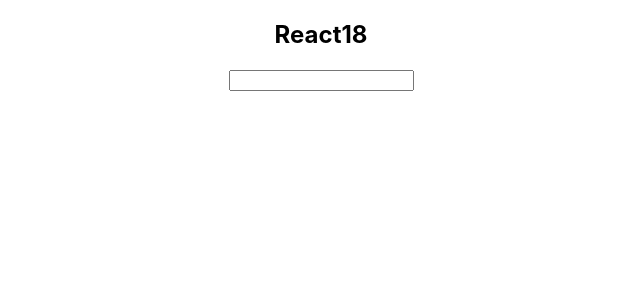
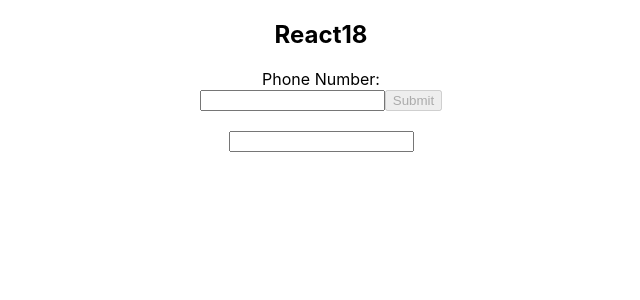
Before and after one commit to skgml0/react18-practice, a React (Create React App) app: page / in a window 1280 px wide. Shown: the top 300 px of the page, without its empty margins (319-959 px from the left). Built offline with nearby package versions, Linux system fonts and the light colour scheme; the HTML template or start-up script is replaced by a standard one.

Commit message:
Form-validation, control

```diff
--- a/src/App.js
+++ b/src/App.js
@@ -4,8 +4,11 @@
 
 
 function App() {
+
     const [isPending, startTransition] = useTransition();
     const [boxCount, setBoxCount] = useState();
+    const [phoneNumber, setPhoneNumber] = useState();
+    const [message, setMessage] = useState();
 
     const handleUpdate = ({target}) => {
         // setBoxCount(target.value.length);
@@ -13,10 +16,39 @@
             setBoxCount(target.value.length);
         });
     };
+    const handleSubmit = (event) => {
+      event.preventDefault();
+      alert(phoneNumber);
+    }
+
+    const handleChange = (event)=> {
+      // set 과 시점차이가 존재한다.
+      if (event.target.value.startsWith(0)) {
+        setMessage('good');
+        setPhoneNumber(event.target.value);
+      }else if (event.target.value.length ===0){
+        setPhoneNumber("");
+        setMessage("");
+      }
+      else{
+        setPhoneNumber('');
+        setMessage('bad');
+      }
+
+    }
   return (
     <div className="App">
       <h2>React18</h2>
-      <input type="text" onChange={handleUpdate} />
+      <form onSubmit={handleSubmit}>
+        <label htmlFor="phone">Phone Number:</label>
+        <br />
+        <input id="phone" onChange={handleChange} name="phone" value={phoneNumber}/>
+        <button type="submit" disabled={ phoneNumber?.length ===0 || message !== "good"}>Submit</button>
+      </form>
+      <h3>{message}</h3>
+      <h3> {phoneNumber}</h3>
+        <input type="text" onChange={handleUpdate} />
+
         {isPending && <h1>Pending...</h1>}
         <ItemList items={boxCount} />
     </div>
```
